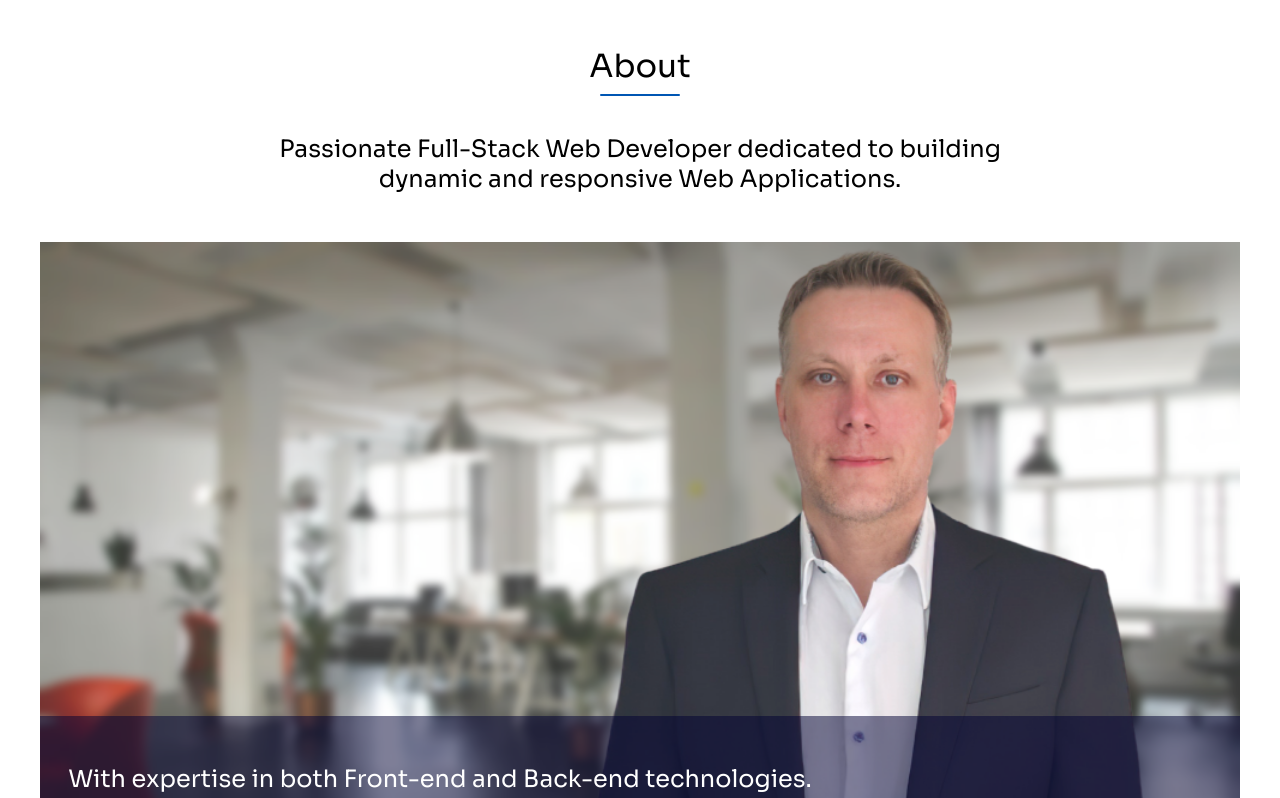
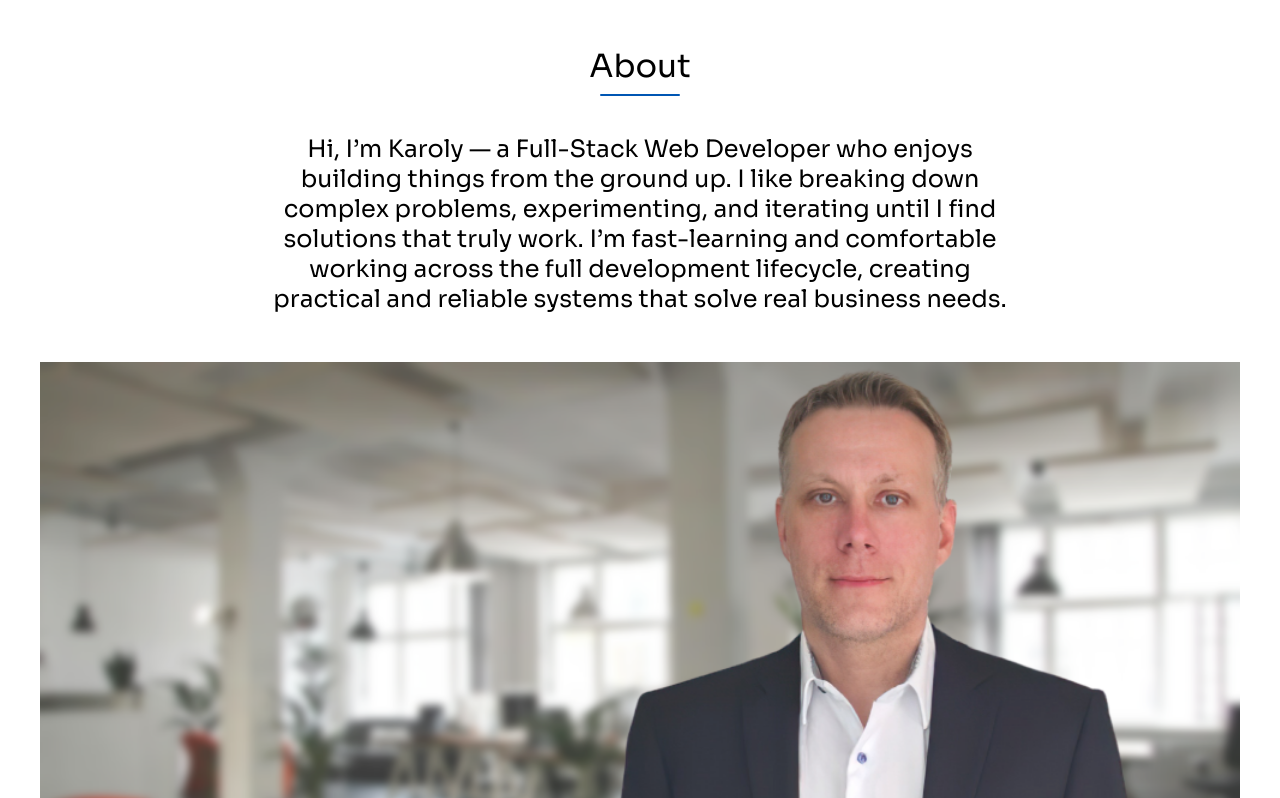
Before and after one commit to Karoly-Git/karolyhornyak, a React (Create React App) app: page / in a window 1280 px wide. Shown: the part 802-1600 px from the top of the page. Built offline with nearby package versions, Linux system fonts and the light colour scheme.

Commit message:
Update About intro

```diff
--- a/src/components/sections/About.jsx
+++ b/src/components/sections/About.jsx
@@ -75,8 +75,13 @@ export default function About({ aboutRef }) {
                 </m.h2>
 
                 <div className="about-content">
-                    <m.p ref={p1Ref} initial="initial" animate={hasAnimated.h2 ? "animate" : "initial"} variants={contentVariants}>
-                        Passionate Full-Stack Web Developer dedicated to building dynamic and responsive Web Applications.
+                    <m.p
+                        ref={p1Ref}
+                        initial="initial"
+                        animate={hasAnimated.h2 ? "animate" : "initial"}
+                        variants={contentVariants}
+                    >
+                        Hi, I’m Karoly — a Full-Stack Web Developer who enjoys building things from the ground up. I like breaking down complex problems, experimenting, and iterating until I find solutions that truly work. I’m fast-learning and comfortable working across the full development lifecycle, creating practical and reliable systems that solve real business needs.
                     </m.p>
                     <m.div ref={divRef} className='img-container' initial="initial" animate={hasAnimated.div ? "animate" : "initial"} variants={contentVariants}>
                         <div className='intro-container'>
```
Also changed, not shown: 1 other file (tests, documents, lock files or other folders).
